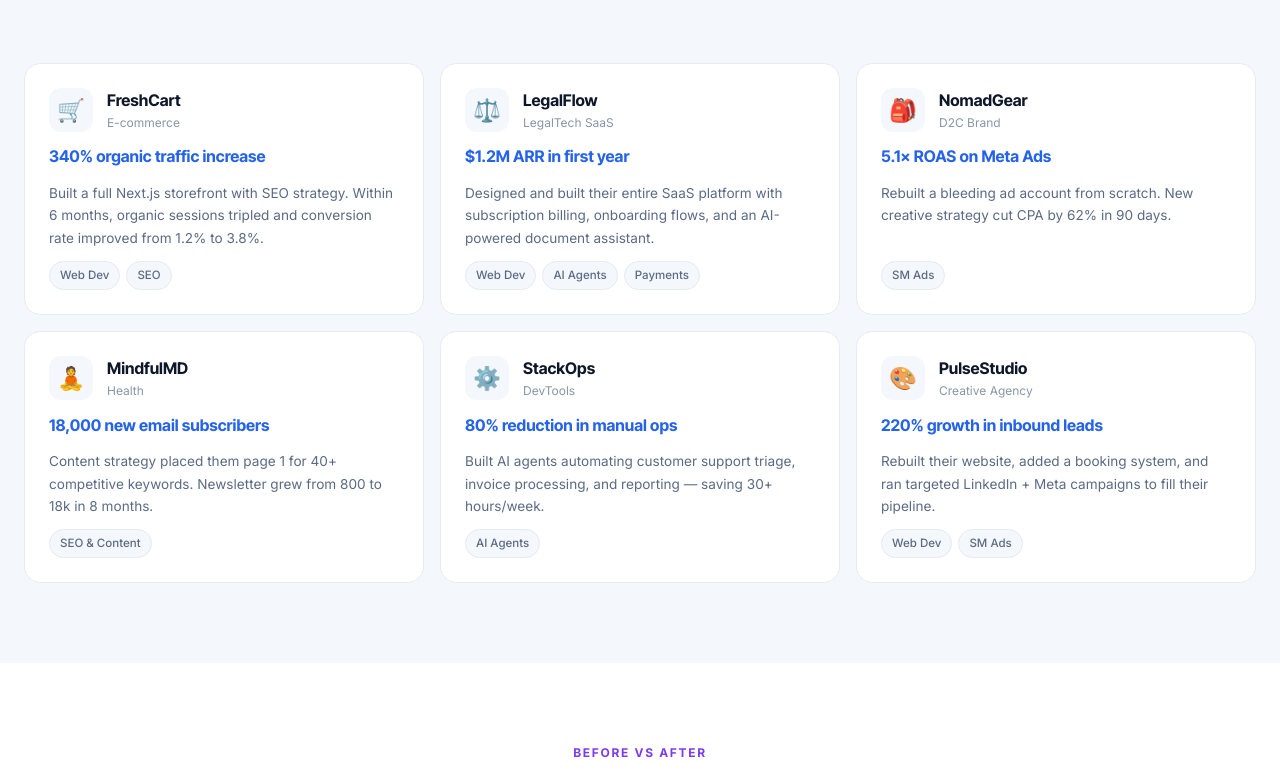
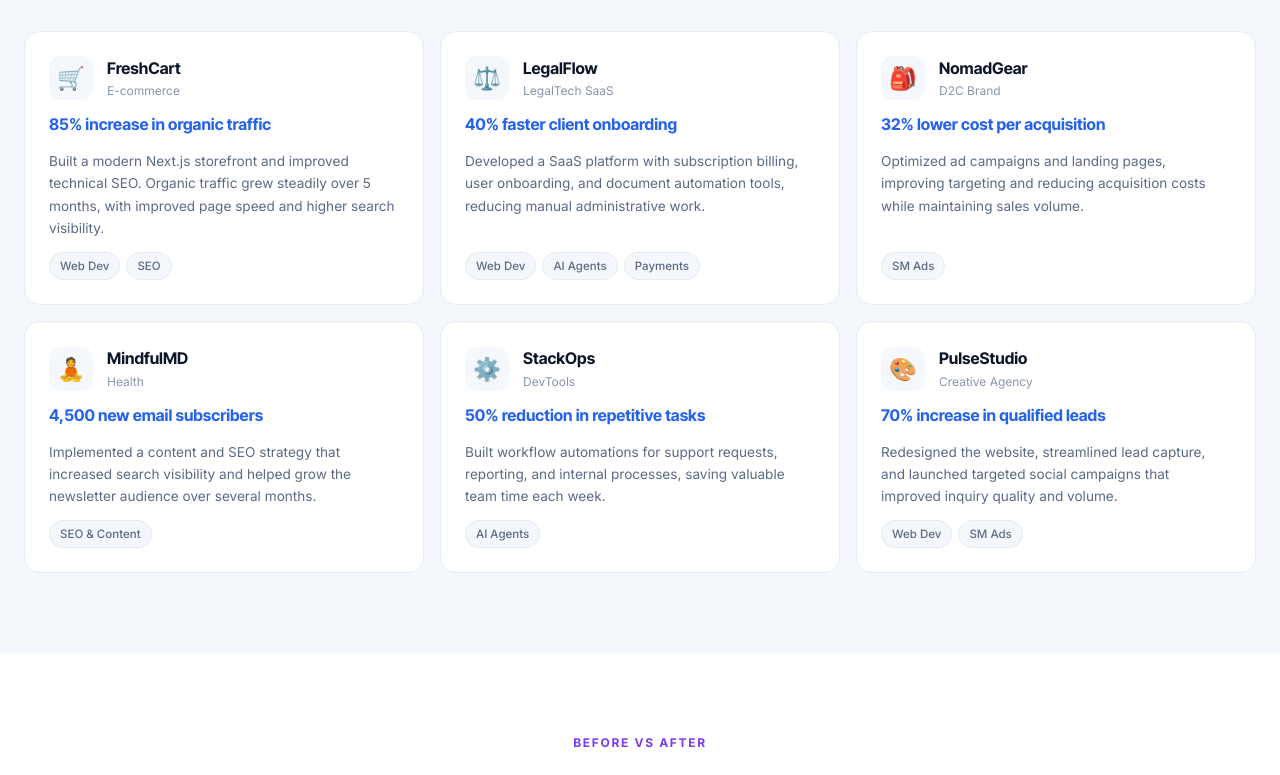
Before and after one commit to learner763/Click-Automate, a Next.js app: page /accomplishments in a window 1280 px wide. Shown: the part 785-1560 px from the top of the page. Built offline with nearby package versions, Linux system fonts and the light colour scheme.

Commit message:
adjusted some margins

```diff
--- a/app/accomplishments/page.js
+++ b/app/accomplishments/page.js
@@ -3,12 +3,54 @@ import Footer from "../components/Footer";
 import Link from "next/link";
 
 const cases = [
-  { client:"FreshCart",    industry:"E-commerce",    icon:"🛒", result:"340% organic traffic increase",  desc:"Built a full Next.js storefront with SEO strategy. Within 6 months, organic sessions tripled and conversion rate improved from 1.2% to 3.8%.", tags:["Web Dev","SEO"] },
-  { client:"LegalFlow",   industry:"LegalTech SaaS", icon:"⚖️", result:"$1.2M ARR in first year",         desc:"Designed and built their entire SaaS platform with subscription billing, onboarding flows, and an AI-powered document assistant.",              tags:["Web Dev","AI Agents","Payments"] },
-  { client:"NomadGear",   industry:"D2C Brand",      icon:"🎒", result:"5.1× ROAS on Meta Ads",           desc:"Rebuilt a bleeding ad account from scratch. New creative strategy cut CPA by 62% in 90 days.",                                                 tags:["SM Ads"] },
-  { client:"MindfulMD",   industry:"Health",         icon:"🧘", result:"18,000 new email subscribers",    desc:"Content strategy placed them page 1 for 40+ competitive keywords. Newsletter grew from 800 to 18k in 8 months.",                             tags:["SEO & Content"] },
-  { client:"StackOps",    industry:"DevTools",       icon:"⚙️", result:"80% reduction in manual ops",     desc:"Built AI agents automating customer support triage, invoice processing, and reporting — saving 30+ hours/week.",                              tags:["AI Agents"] },
-  { client:"PulseStudio", industry:"Creative Agency",icon:"🎨", result:"220% growth in inbound leads",    desc:"Rebuilt their website, added a booking system, and ran targeted LinkedIn + Meta campaigns to fill their pipeline.",                            tags:["Web Dev","SM Ads"] },
+  {
+    client: "FreshCart",
+    industry: "E-commerce",
+    icon: "🛒",
+    result: "85% increase in organic traffic",
+    desc: "Built a modern Next.js storefront and improved technical SEO. Organic traffic grew steadily over 5 months, with improved page speed and higher search visibility.",
+    tags: ["Web Dev", "SEO"],
+  },
+  {
+    client: "LegalFlow",
+    industry: "LegalTech SaaS",
+    icon: "⚖️",
+    result: "40% faster client onboarding",
+    desc: "Developed a SaaS platform with subscription billing, user onboarding, and document automation tools, reducing manual administrative work.",
+    tags: ["Web Dev", "AI Agents", "Payments"],
+  },
+  {
+    client: "NomadGear",
+    industry: "D2C Brand",
+    icon: "🎒",
+    result: "32% lower cost per acquisition",
+    desc: "Optimized ad campaigns and landing pages, improving targeting and reducing acquisition costs while maintaining sales volume.",
+    tags: ["SM Ads"],
+  },
+  {
+    client: "MindfulMD",
+    industry: "Health",
+    icon: "🧘",
+    result: "4,500 new email subscribers",
+    desc: "Implemented a content and SEO strategy that increased search visibility and helped grow the newsletter audience over several months.",
+    tags: ["SEO & Content"],
+  },
+  {
+    client: "StackOps",
+    industry: "DevTools",
+    icon: "⚙️",
+    result: "50% reduction in repetitive tasks",
+    desc: "Built workflow automations for support requests, reporting, and internal processes, saving valuable team time each week.",
+    tags: ["AI Agents"],
+  },
+  {
+    client: "PulseStudio",
+    industry: "Creative Agency",
+    icon: "🎨",
+    result: "70% increase in qualified leads",
+    desc: "Redesigned the website, streamlined lead capture, and launched targeted social campaigns that improved inquiry quality and volume.",
+    tags: ["Web Dev", "SM Ads"],
+  },
 ];
 
 const awards = [
@@ -36,7 +78,7 @@ export default function Accomplishments() {
         }}/>
         <div style={{
           position:"relative",maxWidth:1024,margin:"0 auto",
-          padding:"80px 24px 112px",textAlign:"center",
+          padding:"80px 24px",textAlign:"center",
         }}>
           <p style={{
             fontSize:"0.75rem",fontWeight:700,
--- a/app/components/Navbar.js
+++ b/app/components/Navbar.js
@@ -58,7 +58,7 @@ export default function Navbar() {
           backdropFilter: "blur(20px)",
         }}
       >
-        <div
+        <div className="main_div"
           style={{
             maxWidth: 1280,
             margin: "0 auto",
@@ -574,6 +574,9 @@ export default function Navbar() {
           .desktop-nav {
             display: none !important;
           }
+          .main_div{
+            padding-right:12px;
+          }
 
           .mobile-menu-btn {
             display: flex !important;
--- a/app/globals.css
+++ b/app/globals.css
@@ -1674,6 +1674,7 @@ img { display: block; max-width: 100%; }
 }
 .kd-hiw-section {
   padding: 80px 24px;
+  padding-bottom: 0;
   background: rgba(248,250,252,0.5);
 }
 .kd-industries-section { padding: 80px 24px; }
--- a/app/products/[slug]/page.js
+++ b/app/products/[slug]/page.js
@@ -29,7 +29,7 @@ export default async function ServiceDetail({ params }) {
         <div className="kd-hero-bg"/>
         <div style={{
           position:"relative",maxWidth:1280,margin:"0 auto",
-          padding:"96px 24px 128px",
+          padding:"96px 24px",
           display:"grid",
           gridTemplateColumns:"1fr 1fr",
           alignItems:"center",gap:48,
--- a/app/products/page.js
+++ b/app/products/page.js
@@ -21,7 +21,7 @@ export default function Products() {
         }}/>
         <div style={{
           position:"relative",maxWidth:1024,margin:"0 auto",
-          padding:"80px 24px 112px",textAlign:"center",
+          padding:"80px 24px",textAlign:"center",
         }}>
           <p style={{
             fontSize:"0.75rem",fontWeight:700,
```
